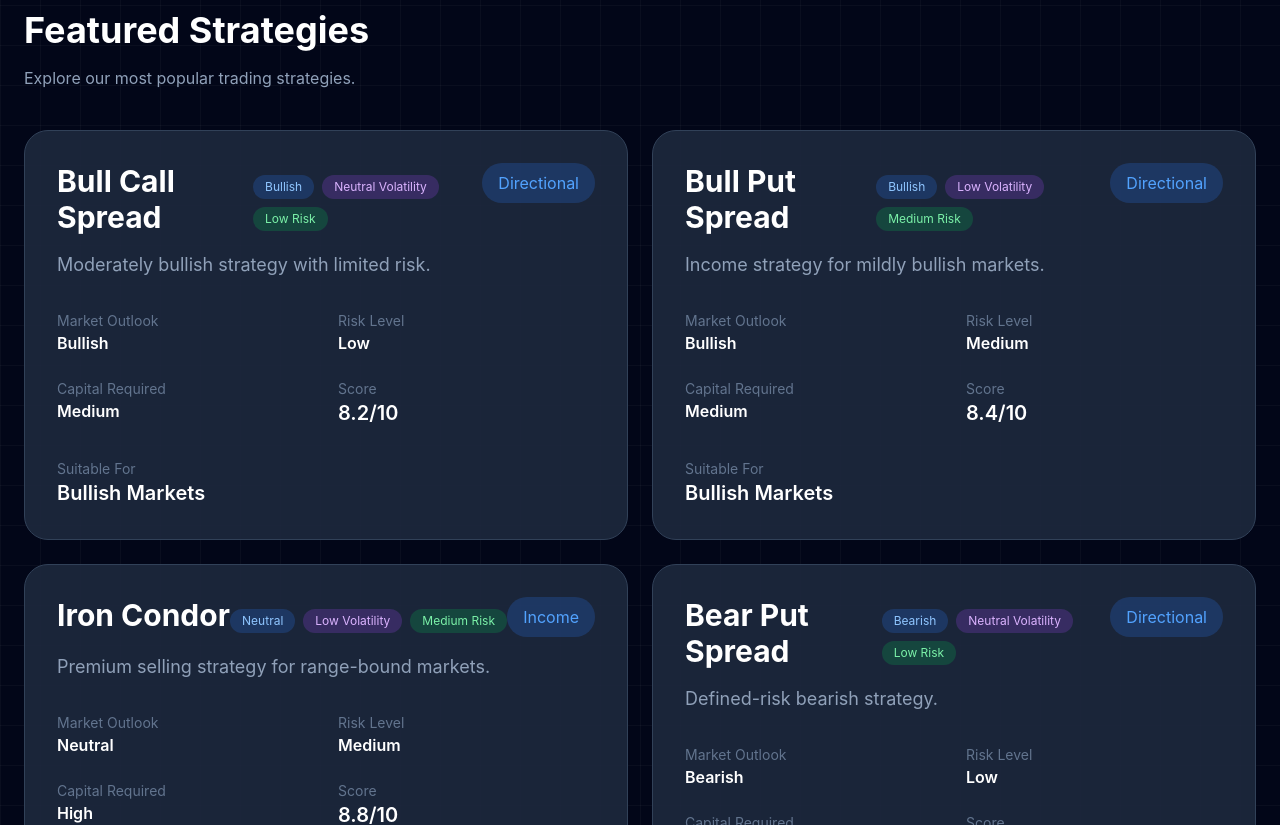
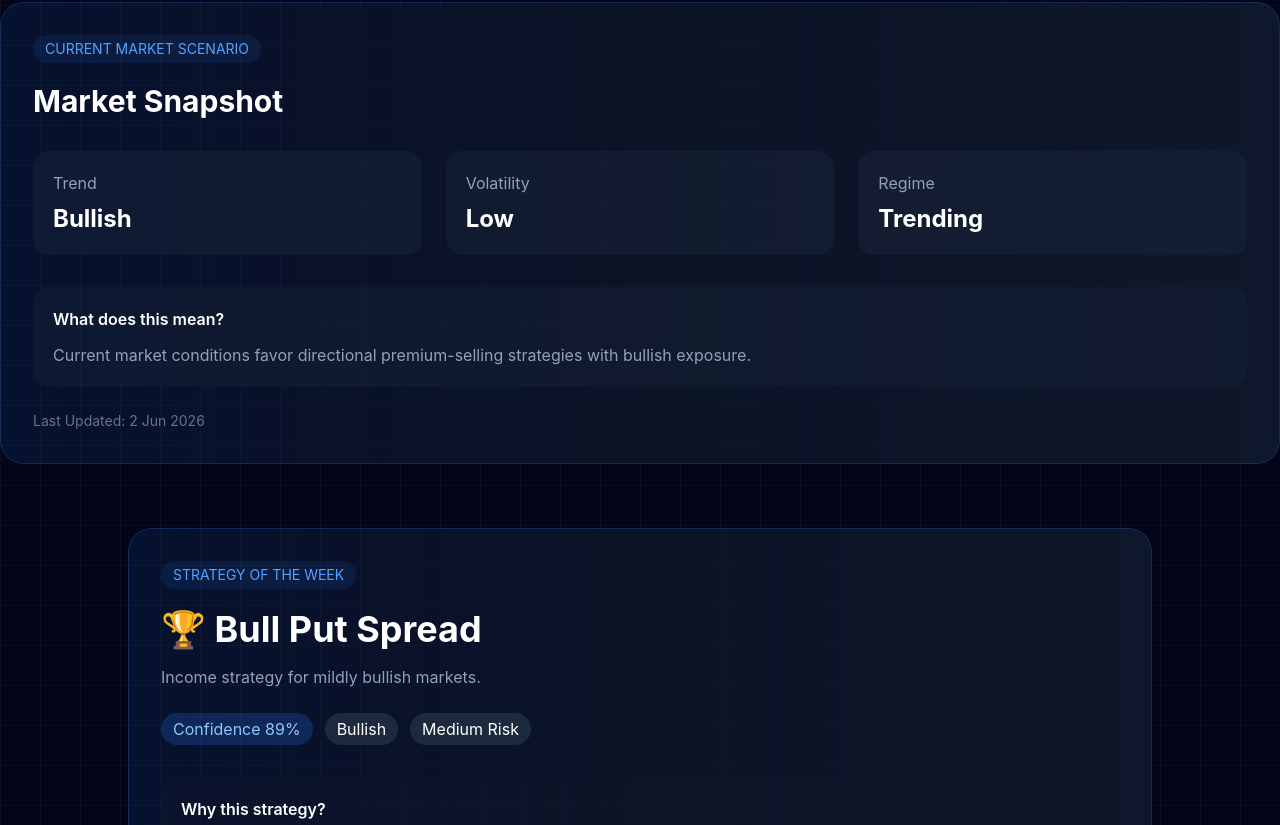
Before and after one commit to prajwaldhebe024-gif/stratify, a React (Vite) app: page / in a window 1280 px wide. Shown: the part 915-1740 px from the top of the page. Built offline with nearby package versions, Linux system fonts and the light colour scheme.

Commit message:
home page updates

```diff
--- /dev/null
+++ b/src/components/MarketScenarioCard.tsx
@@ -0,0 +1,188 @@
+import { currentMarketScenario }
+from "../data/currentMarketScenario";
+
+function MarketScenarioCard() {
+  return (
+    <div
+      className="
+        mt-18
+
+        max-w-7xl
+        mx-auto
+
+        bg-gradient-to-r
+        from-blue-500/10
+        via-slate-900/80
+        to-slate-900
+
+        border
+        border-blue-500/20
+
+        rounded-3xl
+
+        p-8
+        "
+    >
+
+      <div
+        className="
+          inline-flex
+
+          px-3
+          py-1
+
+          rounded-full
+
+          bg-blue-500/10
+
+          text-blue-400
+
+          text-sm
+        "
+      >
+        CURRENT MARKET SCENARIO
+      </div>
+
+      <h2
+        className="
+          text-3xl
+          font-bold
+
+          mt-5
+        "
+      >
+        Market Snapshot
+      </h2>
+
+      <div
+        className="
+          grid
+          md:grid-cols-3
+
+          gap-6
+
+          mt-8
+        "
+      >
+
+        <div
+          className="
+            bg-slate-800/40
+
+            rounded-2xl
+
+            p-5
+          "
+        >
+          <p className="text-slate-400">
+            Trend
+          </p>
+
+          <p
+            className="
+              text-2xl
+              font-bold
+
+              mt-2
+            "
+          >
+            {currentMarketScenario.trend}
+          </p>
+        </div>
+
+        <div
+          className="
+            bg-slate-800/40
+
+            rounded-2xl
+
+            p-5
+          "
+        >
+          <p className="text-slate-400">
+            Volatility
+          </p>
+
+          <p
+            className="
+              text-2xl
+              font-bold
+
+              mt-2
+            "
+          >
+            {currentMarketScenario.volatility}
+          </p>
+        </div>
+
+        <div
+          className="
+            bg-slate-800/40
+
+            rounded-2xl
+
+            p-5
+          "
+        >
+          <p className="text-slate-400">
+            Regime
+          </p>
+
+          <p
+            className="
+              text-2xl
+              font-bold
+
+              mt-2
+            "
+          >
+            {currentMarketScenario.regime}
+          </p>
+        </div>
+
+      </div>
+
+      <div
+        className="
+          mt-8
+
+          bg-slate-800/30
+
+          rounded-2xl
+
+          p-5
+        "
+      >
+        <h3 className="font-semibold">
+          What does this mean?
+        </h3>
+
+        <p
+          className="
+            text-slate-400
+
+            mt-3
+          "
+        >
+          {currentMarketScenario.summary}
+        </p>
+      </div>
+
+      <p
+        className="
+          text-sm
+          text-slate-500
+
+          mt-6
+        "
+      >
+        Last Updated:
+        {" "}
+        {currentMarketScenario.updatedOn}
+      </p>
+
+    </div>
+  );
+}
+
+export default MarketScenarioCard;
--- /dev/null
+++ b/src/components/StrategyOfWeek.tsx
@@ -0,0 +1,182 @@
+import { Link } from "react-router-dom";
+import { strategyOfWeek } from "../data/strategyOfWeek";
+import { strategies } from "../data/strategies";
+
+function StrategyOfWeek() {
+
+  const strategy =
+    strategies.find(
+      (s) =>
+        s.id ===
+        strategyOfWeek.strategyId
+    );
+
+  if (!strategy) {
+    return null;
+  }
+
+  return (
+    <div
+      className="
+        mt-16
+
+        max-w-5xl
+        mx-auto
+
+        bg-gradient-to-r
+        from-blue-500/10
+        via-slate-900/80
+        to-slate-900
+
+        border
+        border-blue-500/20
+
+        rounded-3xl
+
+        p-8
+        "
+    >
+
+      <div
+        className="
+          inline-flex
+
+          px-3
+          py-1
+
+          rounded-full
+
+          bg-blue-500/10
+
+          text-blue-400
+
+          text-sm
+        "
+      >
+        STRATEGY OF THE WEEK
+      </div>
+
+      <h2
+        className="
+          text-4xl
+          font-bold
+
+          mt-5
+        "
+      >
+        🏆 {strategy.name}
+      </h2>
+
+      <p
+        className="
+          text-slate-400
+
+          mt-4
+
+          max-w-3xl
+        "
+      >
+        {strategy.shortDescription}
+      </p>
+
+      <div
+        className="
+          flex
+          flex-wrap
+
+          gap-3
+
+          mt-6
+        "
+      >
+
+        <span
+          className="
+            px-3
+            py-1
+
+            rounded-full
+
+            bg-blue-500/20
+
+            text-blue-300
+          "
+        >
+          Confidence {strategyOfWeek.confidence}%
+        </span>
+
+        <span
+          className="
+            px-3
+            py-1
+
+            rounded-full
+
+            bg-slate-800
+          "
+        >
+          {strategy.marketOutlook}
+        </span>
+
+        <span
+          className="
+            px-3
+            py-1
+
+            rounded-full
+
+            bg-slate-800
+          "
+        >
+          {strategy.riskLevel} Risk
+        </span>
+
+      </div>
+
+      <div
+        className="
+          mt-8
+
+          bg-slate-900/50
+
+          rounded-2xl
+
+          p-5
+        "
+      >
+        <h3 className="font-semibold">
+          Why this strategy?
+        </h3>
+
+        <p className="text-slate-400 mt-3">
+          {strategyOfWeek.reason}
+        </p>
+      </div>
+
+      <Link
+        to={`/strategy/${strategy.id}`}
+        className="
+          inline-block
+
+          mt-8
+
+          px-6
+          py-3
+
+          rounded-xl
+
+          bg-blue-600
+
+          hover:bg-blue-500
+
+          transition-all
+        "
+      >
+        View Strategy →
+      </Link>
+
+    </div>
+  );
+}
+
+export default StrategyOfWeek;
--- /dev/null
+++ b/src/data/currentMarketScenario.ts
@@ -0,0 +1,13 @@
+export const currentMarketScenario = {
+  trend: "Bullish",
+
+  volatility: "Low",
+
+  regime: "Trending",
+
+  summary:
+    "Current market conditions favor directional premium-selling strategies with bullish exposure.",
+
+  updatedOn:
+    "2 Jun 2026",
+};
--- /dev/null
+++ b/src/data/strategyOfWeek.ts
@@ -0,0 +1,11 @@
+export const strategyOfWeek = {
+  strategyId: 2,
+
+  confidence: 89,
+
+  reason:
+    "Bullish momentum remains strong while volatility stays compressed, making premium-selling bullish strategies attractive.",
+
+  updatedOn:
+    "June 2026",
+};
--- a/src/pages/Home.tsx
+++ b/src/pages/Home.tsx
@@ -3,6 +3,8 @@ import NewsTicker from "../components/NewsTicker";
 import FeaturedStrategies from "../components/FeaturedStrategies";
 import StatsStrip from "../components/StatsStrip";
 import { Link } from "react-router-dom";
+import StrategyOfWeek from "../components/StrategyOfWeek";
+import MarketScenarioCard from "../components/MarketScenarioCard";
 
 function Home() {
   return (
@@ -12,6 +14,10 @@ function Home() {
       <Hero />
 
       <StatsStrip />
+
+      <MarketScenarioCard />
+
+      <StrategyOfWeek />
 
       <FeaturedStrategies />
       <section className="mt-32 px-4 md:px-8">
```
